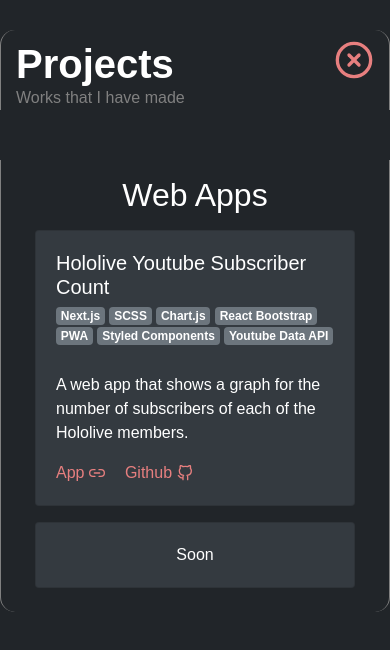
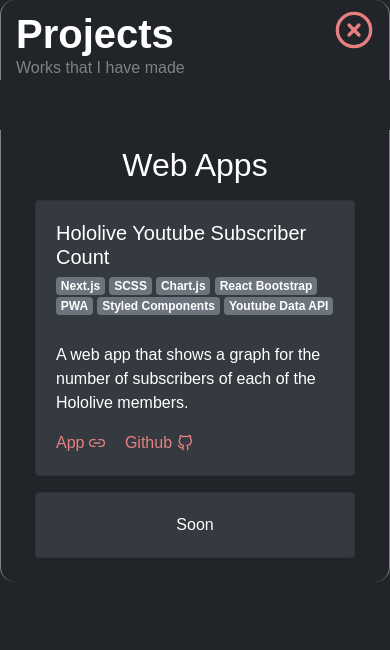
Before and after one commit to DreamWithNokz/nokz-portfolio, a Next.js app: page /projects in a window 390 px wide. Shown: the top 650 px of the page. Built offline with nearby package versions, Linux system fonts and the light colour scheme.

Commit message:
Remove excess top and bottom margin on pages for smaller screens

```diff
--- a/styles/globals.scss
+++ b/styles/globals.scss
@@ -196,3 +196,13 @@ hr.separator {
     color: $accent-color;
   }
 }
+
+@media (max-width: 600px) {
+  .page-header {
+    margin-top: 0px;
+  }
+
+  .page-content {
+    margin-bottom: 0px;
+  }
+}
```
